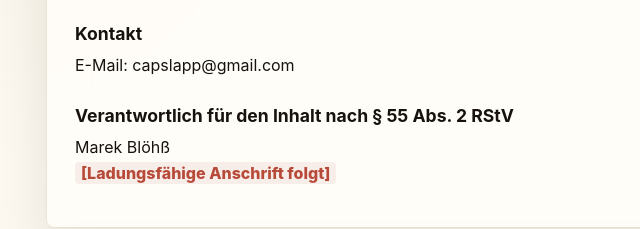
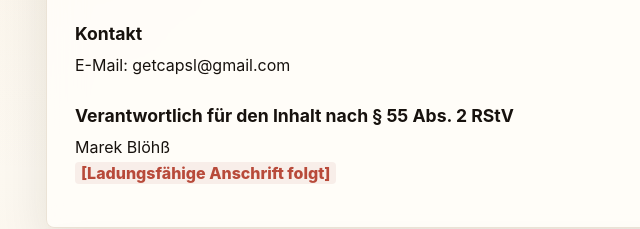
Before and after one commit to Lolbirn/Capslv2, a plain HTML site: page impressum.html in a window 1280 px wide. Shown: the part 246-475 px from the top of the page, 214-854 px from the left. Drawn offline with Linux system fonts and the light colour scheme.

Commit message:
Update Impressum contact email to getcapsl@gmail.com

```diff
--- a/impressum.html
+++ b/impressum.html
@@ -80,7 +80,7 @@
         </p>
 
         <h2>Kontakt</h2>
-        <p>E-Mail: capslapp@gmail.com</p>
+        <p>E-Mail: getcapsl@gmail.com</p>
 
         <h2>Verantwortlich für den Inhalt nach § 55 Abs. 2 RStV</h2>
         <p>
```
